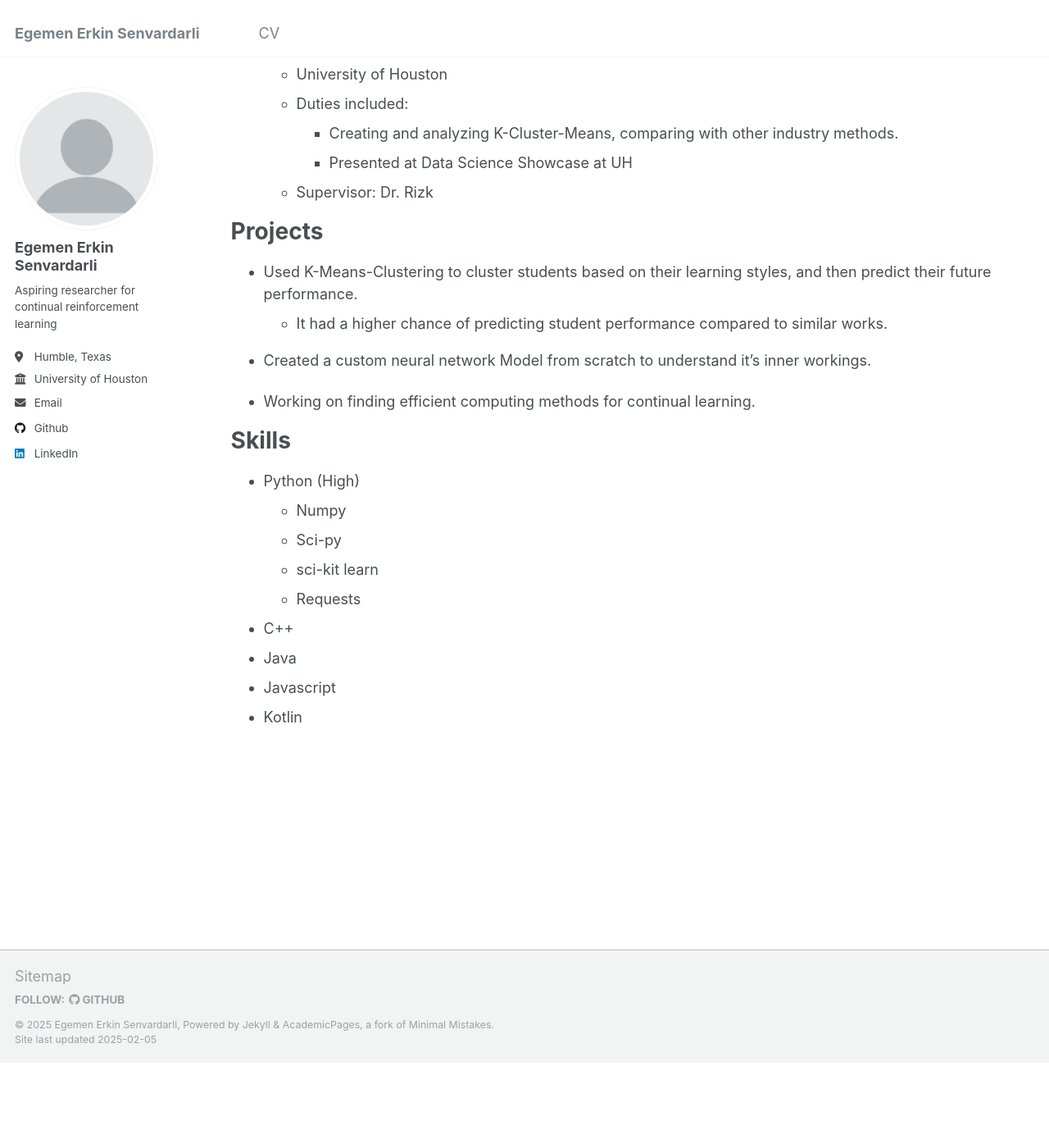
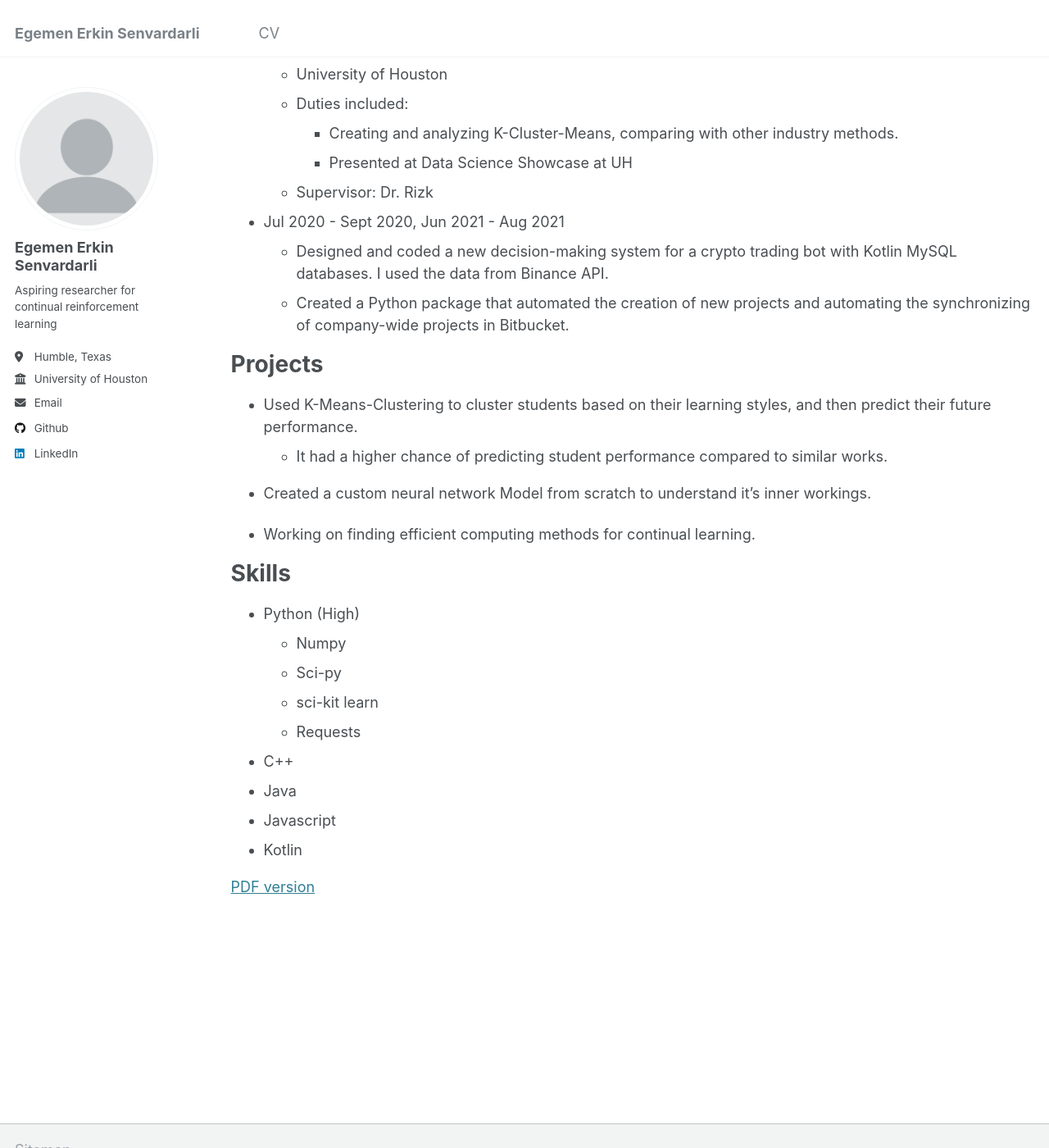
Before and after one commit to p1ckl/p1ckl.github.io, a Jekyll site: the page built from _pages/cv.md, in a window 1280 px wide and 1400 px high, scrolled down 400 px. Shown: the whole window at 82% size. Built offline with Jekyll 4.4.1, drawn with Linux system fonts in a browser that asks for light colours; before the commit the page ends 1696 px from its top, so only the background shows below that.

Commit message:
Added a link to my pdf version of the CV

```diff
--- a/_pages/cv.md
+++ b/_pages/cv.md
@@ -27,6 +27,10 @@ Relevant experience
   	* Presented at Data Science Showcase at UH
   * Supervisor: Dr. Rizk
 
+* Jul 2020 - Sept 2020, Jun 2021 - Aug 2021
+  * Designed and coded a new decision-making system for a crypto trading bot with Kotlin MySQL databases. I used the data from Binance API.
+  * Created a Python package that automated the creation of new projects and automating the synchronizing of company-wide projects in Bitbucket.
+
 Projects
 ======
 * Used K-Means-Clustering to cluster students based on their learning styles, and then predict their future performance.
@@ -47,3 +51,5 @@ Skills
 * Java
 * Javascript
 * Kotlin
+
+[PDF version]("https://p1ckl.github.io/files/resume.pdf")
```
Also changed, not shown: 1 other file.
